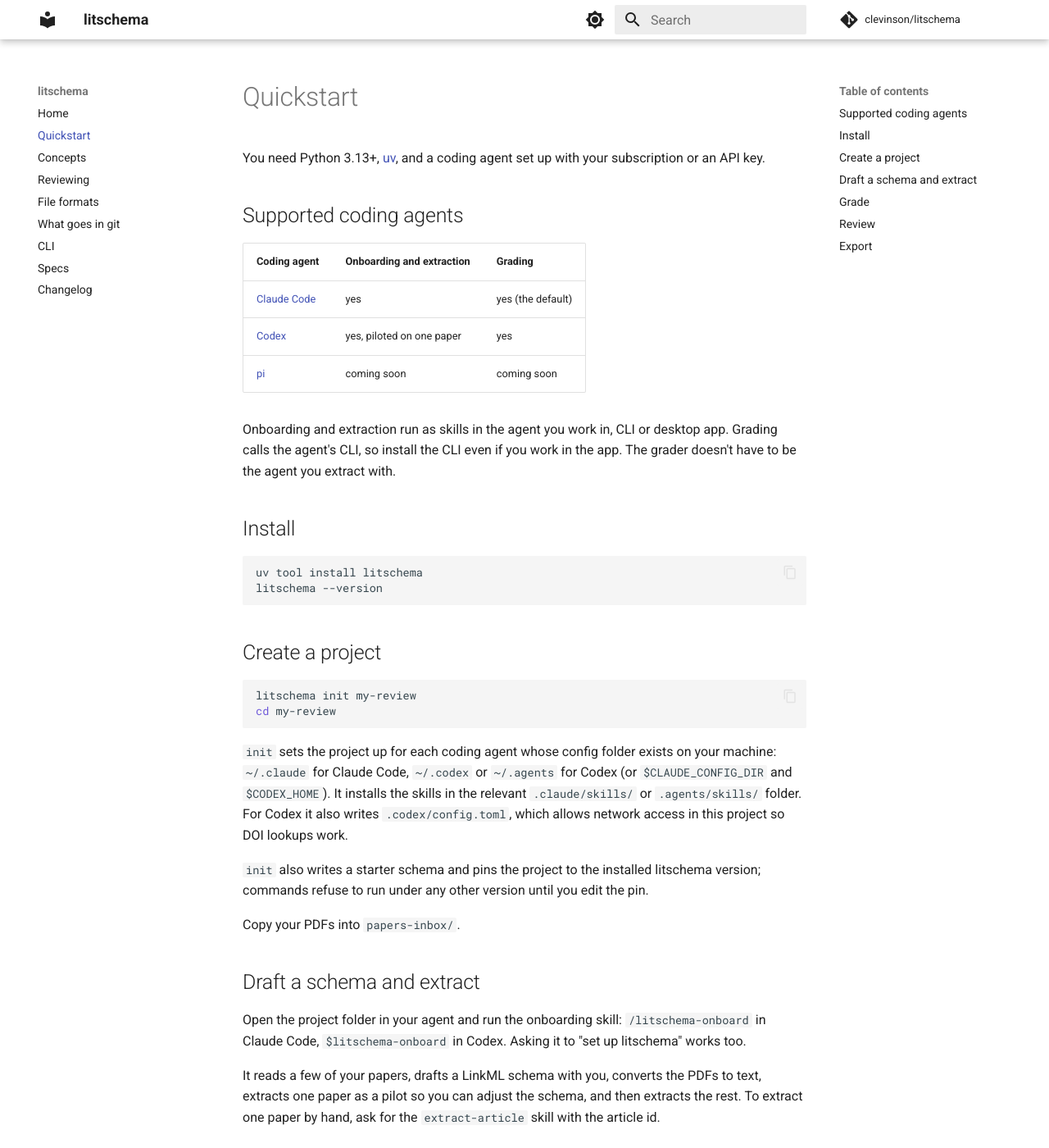
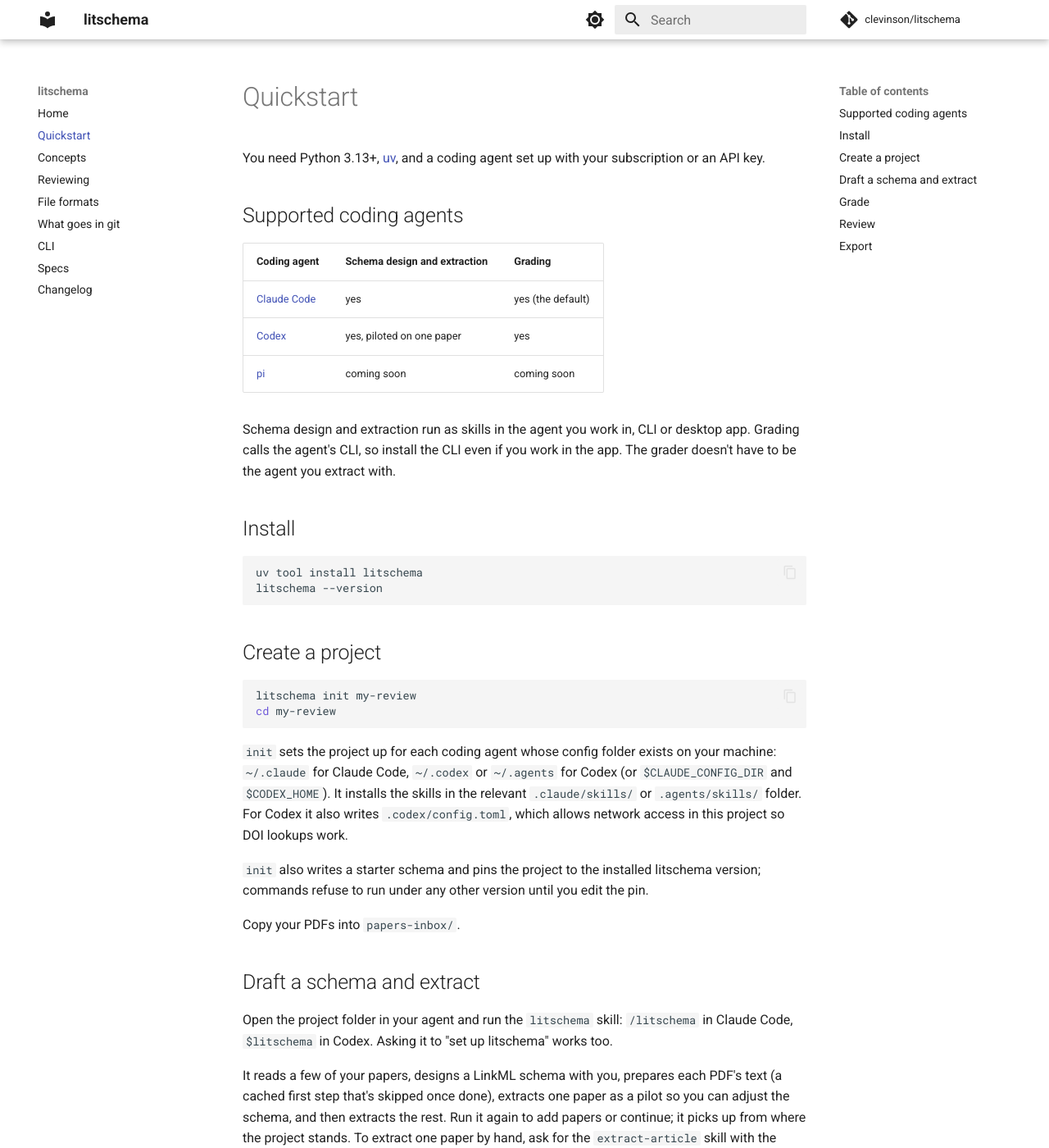
Before and after one commit to clevinson/litschema, an MkDocs documentation site: the page built from docs/quickstart.md, in a window 1280 px wide and 1400 px high. Shown: the whole window at 82% size. Built offline with MkDocs 1.6.1 and Material for MkDocs 9.7.7, drawn with Linux system fonts in a browser that asks for light colours; comment, search, counter and statistics services are not loaded.

Commit message:
feat(skills): rename litschema-onboard to litschema and resume from project state

```diff
--- a/docs/quickstart.md
+++ b/docs/quickstart.md
@@ -5,13 +5,13 @@
 
 ## Supported coding agents
 
-| Coding agent | Onboarding and extraction | Grading |
+| Coding agent | Schema design and extraction | Grading |
 | --- | --- | --- |
 | [Claude Code](https://claude.com/claude-code) | yes | yes (the default) |
 | [Codex](https://developers.openai.com/codex) | yes, piloted on one paper | yes |
 | [pi](https://pi.dev) | coming soon | coming soon |
 
-Onboarding and extraction run as skills in the agent you work in, CLI or
+Schema design and extraction run as skills in the agent you work in, CLI or
 desktop app. Grading calls the agent's CLI, so install the CLI even if you work
 in the app. The grader doesn't have to be the agent you extract with.
 
@@ -43,13 +43,14 @@
 
 ## Draft a schema and extract
 
-Open the project folder in your agent and run the onboarding skill:
-`/litschema-onboard` in Claude Code, `$litschema-onboard` in Codex. Asking it
-to "set up litschema" works too.
+Open the project folder in your agent and run the `litschema` skill:
+`/litschema` in Claude Code, `$litschema` in Codex. Asking it to "set up
+litschema" works too.
 
-It reads a few of your papers, drafts a LinkML schema with you, converts the
-PDFs to text, extracts one paper as a pilot so you can adjust the schema, and
-then extracts the rest. To extract one paper by hand, ask for the
+It reads a few of your papers, designs a LinkML schema with you, prepares each
+PDF's text (a cached first step that's skipped once done), extracts one paper
+as a pilot so you can adjust the schema, and then extracts the rest. Run it
+again to add papers or continue; it picks up from where the project stands. To extract one paper by hand, ask for the
 `extract-article` skill with the article id.
 
 ## Grade
```
Also changed, not shown: AGENTS.md (+1 -1 lines), CHANGELOG.md (+6 -0 lines), README.md (+4 -3 lines), skills/litschema/SKILL.md (renamed from skills/litschema-onboard/SKILL.md, +33 -11 lines), specs/onboarding/spec.md (+10 -6 lines), 6 other files.
